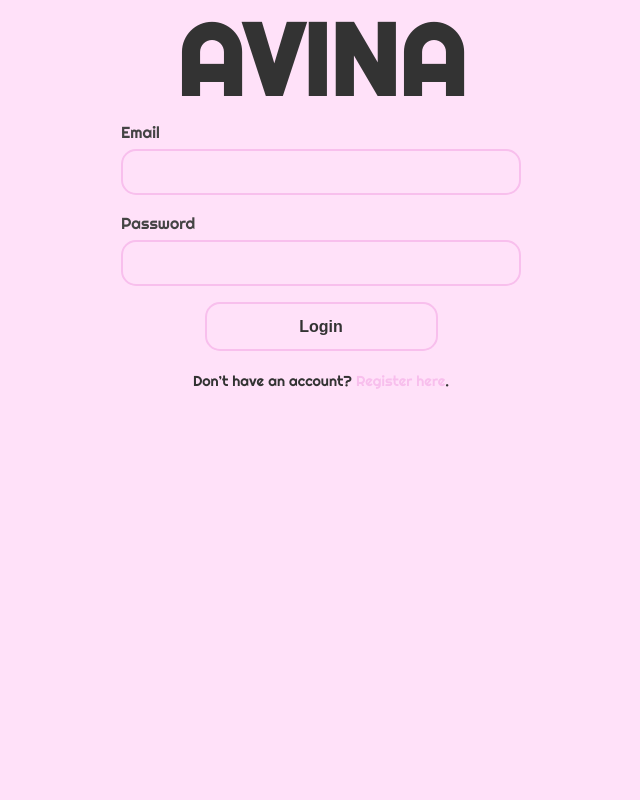
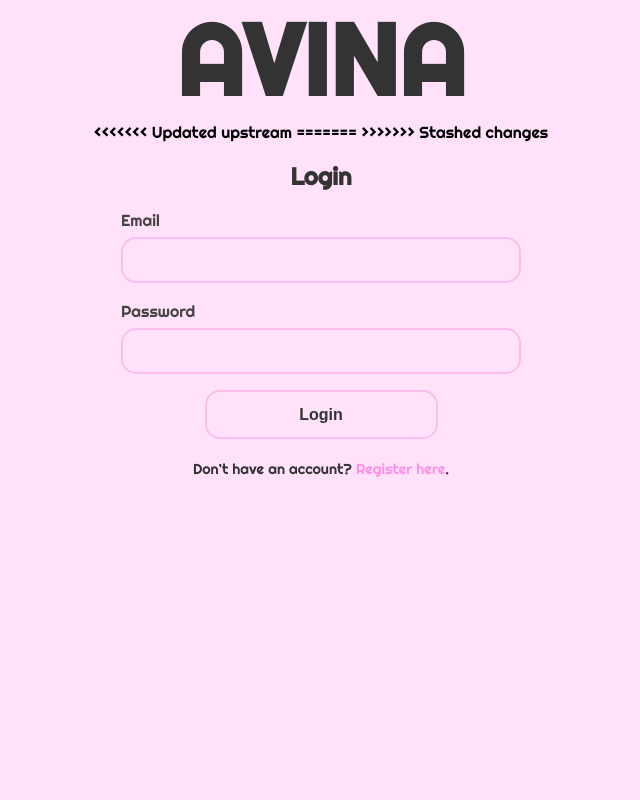
Before and after one commit to elenahaefl/Avina, a PHP site: page /login.html in a window 1280 px wide. Shown: the whole page, without its empty margins (319-959 px from the left). Run offline with PHP 8.4, Linux system fonts and the light colour scheme.

Commit message:
style css

```diff
--- a/css/login.css
+++ b/css/login.css
@@ -2,7 +2,7 @@ body {
   margin: 0;
   padding: 0;
   background-color: var(--lightpink);
-  font-family: 'Segoe UI', Tahoma, Geneva, Verdana, sans-serif;
+  font-family: var(--main-font);
   display: flex;
   flex-direction: column;
   align-items: center;
@@ -106,7 +106,7 @@ p {
 }
 
 a {
-  color: var(--pink);
+  color: #FB92E7;
   text-decoration: none;
 }
 
@@ -141,5 +141,4 @@ a:hover {
     width: 33%; /* Button passt sich der Bildschirmbreite an */
   }
 
-
 }
--- a/css/style.css
+++ b/css/style.css
@@ -72,12 +72,3 @@ p {
   margin-top: 1em;
   font-family: var(--main-font);
 }
-
-/* Änderung Titelgrösse bei verkleinertem Bildschirm */
- h2 {
-    display: none; /* Versteckt h2 */
-  }
-
-  h3 {
-    display: block; /* Zeigt h3 stattdessen an */
- }
--- a/login.html
+++ b/login.html
@@ -8,7 +8,10 @@
   </head>
   <body>
     <h1>AVINA</h1>
+<<<<<<< Updated upstream
 
+=======
+>>>>>>> Stashed changes
     <h2>Login</h2>
 
     <form id="loginForm">
```
